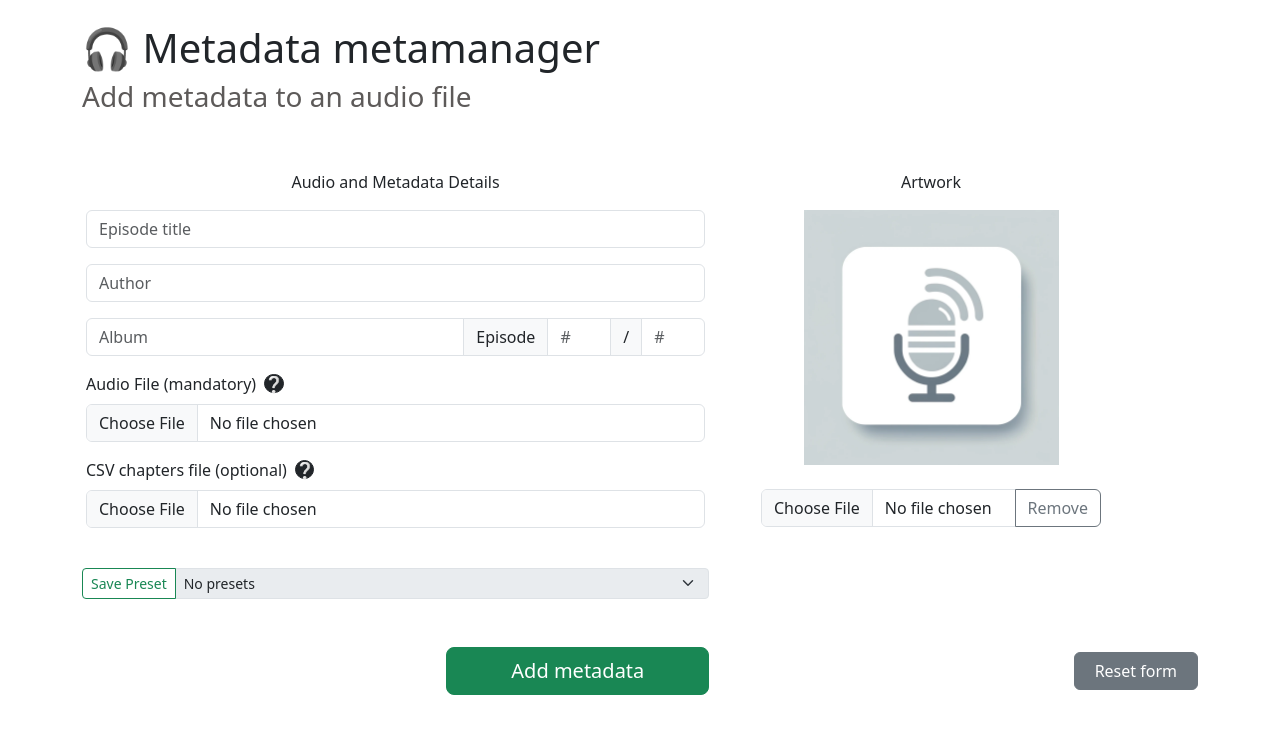
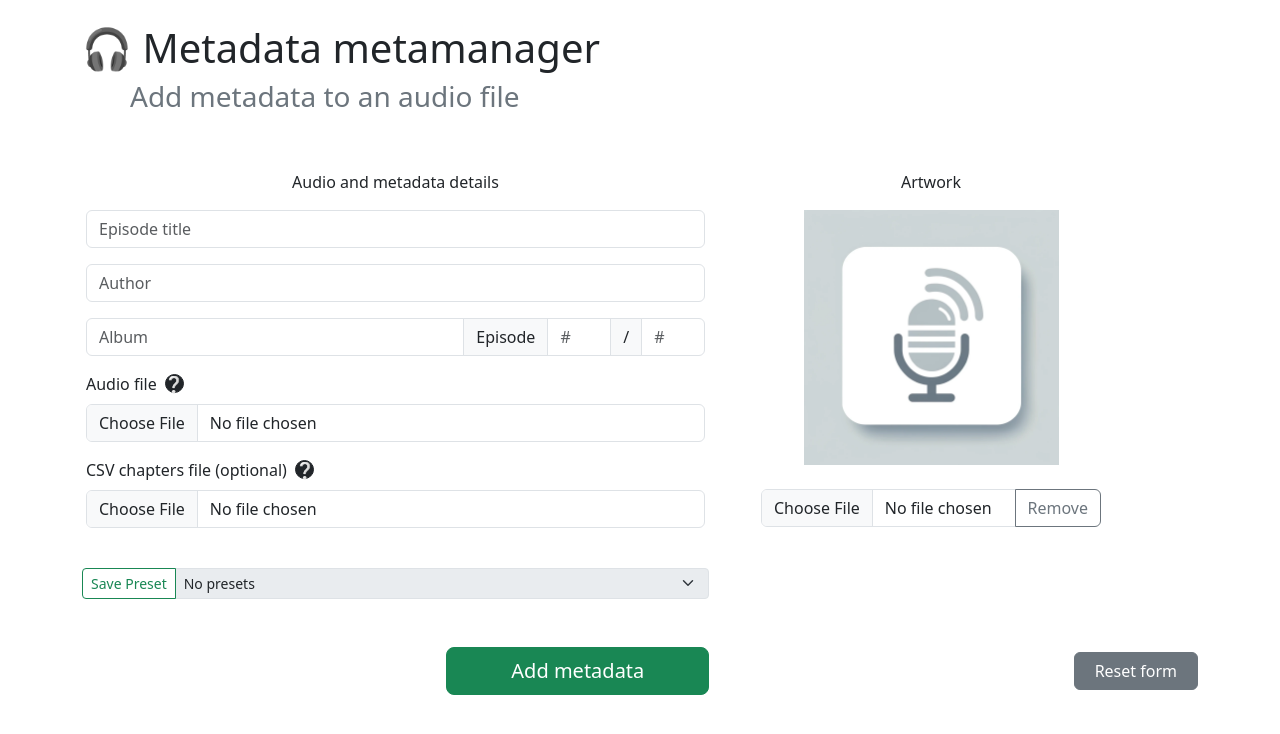
Before and after one commit to MrGauz/podcast-metadata, a Flask app: page / in a window 1280 px wide. Shown: the top 734 px of the page. Run offline with Flask 3, Linux system fonts and the light colour scheme.

Commit message:
Apply suggestions from code review
Co-authored-by: Kirill Gringauz <github@gauz.net>

```diff
--- a/templates/index.html
+++ b/templates/index.html
@@ -34,14 +34,14 @@
   <div class="container my-4">
     <div class="row">
       <h1>🎧 Metadata metamanager</h1>
-      <h3 style="color: #5D5A59;">Add metadata to an audio file</h3>
+      <h3 class="text-secondary ms-5">Add metadata to an audio file</h3>
     </div>
 
     <div class="row mt-3 mt-md-5">
       <div class="row d-flex align-items-center gap-md-4">
         <div class="col-md-7 px-3">
           <div class="d-flex justify-content-center">
-            Audio and Metadata Details
+            Audio and metadata details
           </div>
           <div class="mt-3">
             <input type="text" class="form-control" id="title" name="title" aria-label="Episode title"
@@ -64,7 +64,7 @@
           </div>
           <div class="mt-3">
             <label for="audio" class="form-label">
-            <span>Audio File (mandatory)</span>
+            <span>Audio file</span>
             <span class="chapters-tooltip ms-1 border border-dark rounded-circle bg-dark d-inline-flex
                            justify-content-center align-items-center"
                     data-bs-toggle="tooltip" data-bs-placement="right"
```
